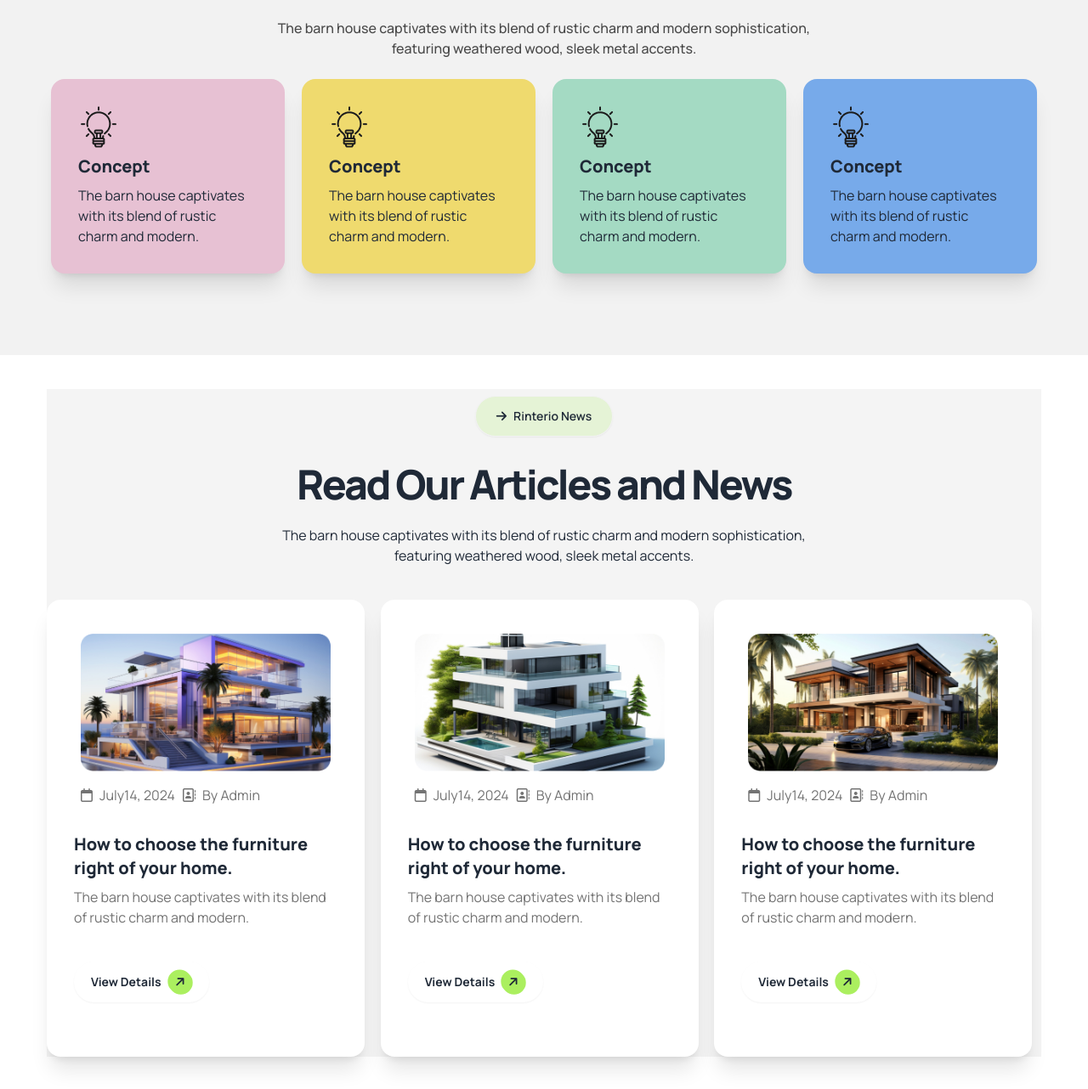
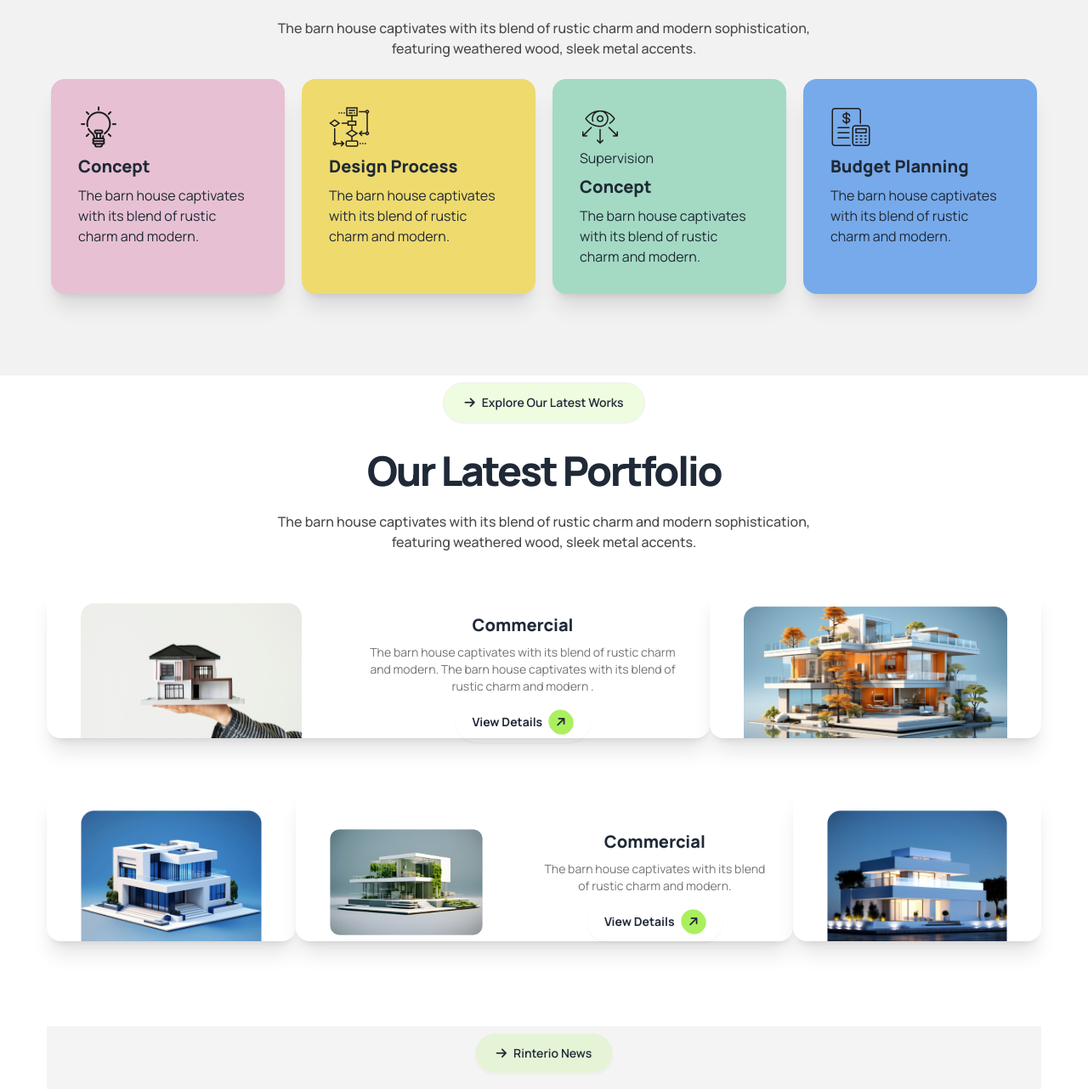
Before and after one commit to shawonvai25/assignment3-solution, a plain HTML site: page index.html in a window 1280 px wide. Shown: the part 2125-3407 px from the top of the page at 85% size. Drawn offline with nearby package versions, Linux system fonts and the light colour scheme.

Commit message:
portfolio section done

```diff
--- a/index.html
+++ b/index.html
@@ -76,6 +76,36 @@
             ><i
               class="fa-solid fa-arrow-right -rotate-45 text-white bg-[black] p-2 rounded-full"
             ></i>
+          </div>
+        </div>
+        <div class="navbar-end sha lg:hidden">
+          <div class="dropdown">
+            <div tabindex="0" role="button" class="btn btn-ghost btn-circle">
+              <svg
+                xmlns="http://www.w3.org/2000/svg"
+                class="h-5 w-5"
+                fill="none"
+                viewBox="0 0 24 24"
+                stroke="currentColor"
+              >
+                <path
+                  stroke-linecap="round"
+                  stroke-linejoin="round"
+                  stroke-width="2"
+                  d="M4 6h16M4 12h16M4 18h7"
+                />
+              </svg>
+            </div>
+            <ul
+              tabindex="0"
+              class="menu menu-sm dropdown-content bg-base-100 rounded-box z-[1] mt-3 w-52 p-2 shadow"
+            >
+              <li><a class="font-bold" href="#">Home </a></li>
+              <li><a class="text-gray-500" href="#">Service </a></li>
+              <li><a class="text-gray-500" href="#">Portfolio</a></li>
+              <li><a class="text-gray-500" href="#">Blog</a></li>
+              <li><a class="text-gray-500" href="#">Contact Us</a></li>
+            </ul>
           </div>
         </div>
       </nav>
@@ -199,8 +229,10 @@
               <!-- card 2 -->
               <div class="card bg-[#EFDA6E] w-[335px] lg:w-[275px] shadow-xl">
                 <div class="card-body">
-                  <div><img src="./assets/concept.png" alt="" /></div>
-                  <h2 class="card-title text-xl font-extrabold">Concept</h2>
+                  <div><img src="./assets/flow-chart.png" alt="" /></div>
+                  <h2 class="card-title text-xl font-extrabold">
+                    Design Process
+                  </h2>
                   <p>
                     The barn house captivates with its blend of rustic charm and
                     modern.
@@ -210,7 +242,7 @@
               <!-- card 3 -->
               <div class="card bg-[#A4DAC3] w-[335px] lg:w-[275px] shadow-xl">
                 <div class="card-body">
-                  <div><img src="./assets/concept.png" alt="" /></div>
+                  <div><img src="./assets/vision.png" alt="" />Supervision</div>
                   <h2 class="card-title text-xl font-extrabold">Concept</h2>
                   <p>
                     The barn house captivates with its blend of rustic charm and
@@ -221,8 +253,10 @@
               <!-- card 4 -->
               <div class="card bg-[#77AAEA] w-[335px] lg:w-[275px] shadow-xl">
                 <div class="card-body">
-                  <div><img src="./assets/concept.png" alt="" /></div>
-                  <h2 class="card-title text-xl font-extrabold">Concept</h2>
+                  <div><img src="./assets/budget-planning.png" alt="" /></div>
+                  <h2 class="card-title text-xl font-extrabold">
+                    Budget Planning
+                  </h2>
                   <p>
                     The barn house captivates with its blend of rustic charm and
                     modern.
@@ -234,7 +268,100 @@
         </div>
       </section>
       <!-- Portfolio Section -->
-      <section></section>
+      <section>
+        <div class="max-w-[1170px] mx-auto">
+          <div class="flex flex-col items-center mb-10">
+            <button class="btn bg-[#ABEF5F33] mx-auto px-6 my-2 rounded-3xl">
+              <i class="fa-solid fa-arrow-right"></i> Explore Our Latest Works
+            </button>
+            <h2
+              class="font-extrabold text-5xl tracking-tighter text-center my-6"
+            >
+              Our Latest Portfolio
+            </h2>
+            <p class="max-w-[678px] font-medium text-[#494949] text-center">
+              The barn house captivates with its blend of rustic charm and
+              modern sophistication, featuring weathered wood, sleek metal
+              accents.
+            </p>
+          </div>
+          <div
+            class="grid lg:h-[478px] lg:grid-cols-12 grid-cols-1 grid-rows-8 lg:grid-rows-2"
+          >
+            <!-- grid-card 1 -->
+            <div
+              class="card h-[462px] lg:h-[179px] bg-base-100 flex lg:flex-row flex-col col-span-1 lg:row-span-1 row-span-3 lg:col-span-8 shadow-xl"
+            >
+              <figure class="px-10 pt-10">
+                <img src="./assets/img1.png" alt="Shoes" class="rounded-xl" />
+              </figure>
+              <div class="card-body lg:w-[440px] items-center text-center">
+                <h2 class="card-title font-extrabold">Commercial</h2>
+                <p class="text-[#737373] text-sm">
+                  The barn house captivates with its blend of rustic charm and
+                  modern. The barn house captivates with its blend of rustic
+                  charm and modern .
+                </p>
+                <button
+                  class="btn bg-transparent border-0 px-5 rounded-3xl font-bold"
+                >
+                  View Details
+                  <i
+                    class="fa-solid fa-arrow-right -rotate-45 bg-[#ABEF5F] p-2 rounded-full"
+                  ></i>
+                </button>
+              </div>
+            </div>
+            <!-- grid-card 2 -->
+            <div
+              class="card h-[197px] lg:h-[179px] bg-base-100 flex flex-row col-span-1 lg:row-span-1 row-span-1 lg:col-span-4 shadow-xl"
+            >
+              <figure class="px-10 pt-10">
+                <img src="./assets/img2.png" alt="Shoes" class="rounded-xl" />
+              </figure>
+            </div>
+            <!-- grid-card 3 -->
+            <div
+              class="card h-[197px] lg:h-[179px] bg-base-100 flex flex-row col-span-1 lg:row-span-1 row-span-1 lg:col-span-3 shadow-xl"
+            >
+              <figure class="px-10 pt-10">
+                <img src="./assets/img3.png" alt="Shoes" class="rounded-xl" />
+              </figure>
+            </div>
+            <!-- grid-card 4 -->
+            <div
+              class="card h-[410px] lg:h-[179px] bg-base-100 flex flex-col lg:flex-row col-span-1 lg:row-span-1 row-span-2 lg:col-span-6 shadow-xl"
+            >
+              <figure class="px-10 pt-10">
+                <img src="./assets/img4.png" alt="Shoes" class="rounded-xl" />
+              </figure>
+              <div class="card-body lg:w-[440px] mt-4 items-center text-center">
+                <h2 class="card-title font-extrabold">Commercial</h2>
+                <p class="text-[#737373] text-sm">
+                  The barn house captivates with its blend of rustic charm and
+                  modern.
+                </p>
+                <button
+                  class="btn bg-transparent border-0 px-5 rounded-3xl font-bold"
+                >
+                  View Details
+                  <i
+                    class="fa-solid fa-arrow-right -rotate-45 bg-[#ABEF5F] p-2 rounded-full"
+                  ></i>
+                </button>
+              </div>
+            </div>
+            <!-- grid-card 5 -->
+            <div
+              class="card h-[197px] lg:h-[179px] bg-base-100 col-span-1 row-span-1 lg:row-span-1 lg:col-span-3 shadow-xl"
+            >
+              <figure class="px-10 pt-10">
+                <img src="./assets/img5.png" alt="Shoes" class="rounded-xl" />
+              </figure>
+            </div>
+          </div>
+        </div>
+      </section>
 
       <!-- Article Section -->
       <section class="bg-[#F4F4F4] max-w-[1170px] mx-auto my-10">
@@ -245,7 +372,7 @@
           <h2 class="font-extrabold text-5xl tracking-tighter text-center my-6">
             Read Our Articles and News
           </h2>
-          <p class="max-w-[678px] text-center">
+          <p class="max-w-[678px] font-medium text-[#494949] text-center">
             The barn house captivates with its blend of rustic charm and modern
             sophistication, featuring weathered wood, sleek metal accents.
           </p>
@@ -446,7 +573,9 @@
         </p>
       </div>
 
-      <div class="max-w-[776px] grid grid-cols-1 lg:grid-cols-5 mx-auto mt-10">
+      <div
+        class="max-w-[776px] gap-2 grid grid-cols-1 lg:grid-cols-5 mx-auto mt-10"
+      >
         <a href="#" class="text-[white]">Home</a>
         <a href="#" class="text-[white]">Service</a>
         <a href="#" class="text-[white]">Portfolio</a>
```
